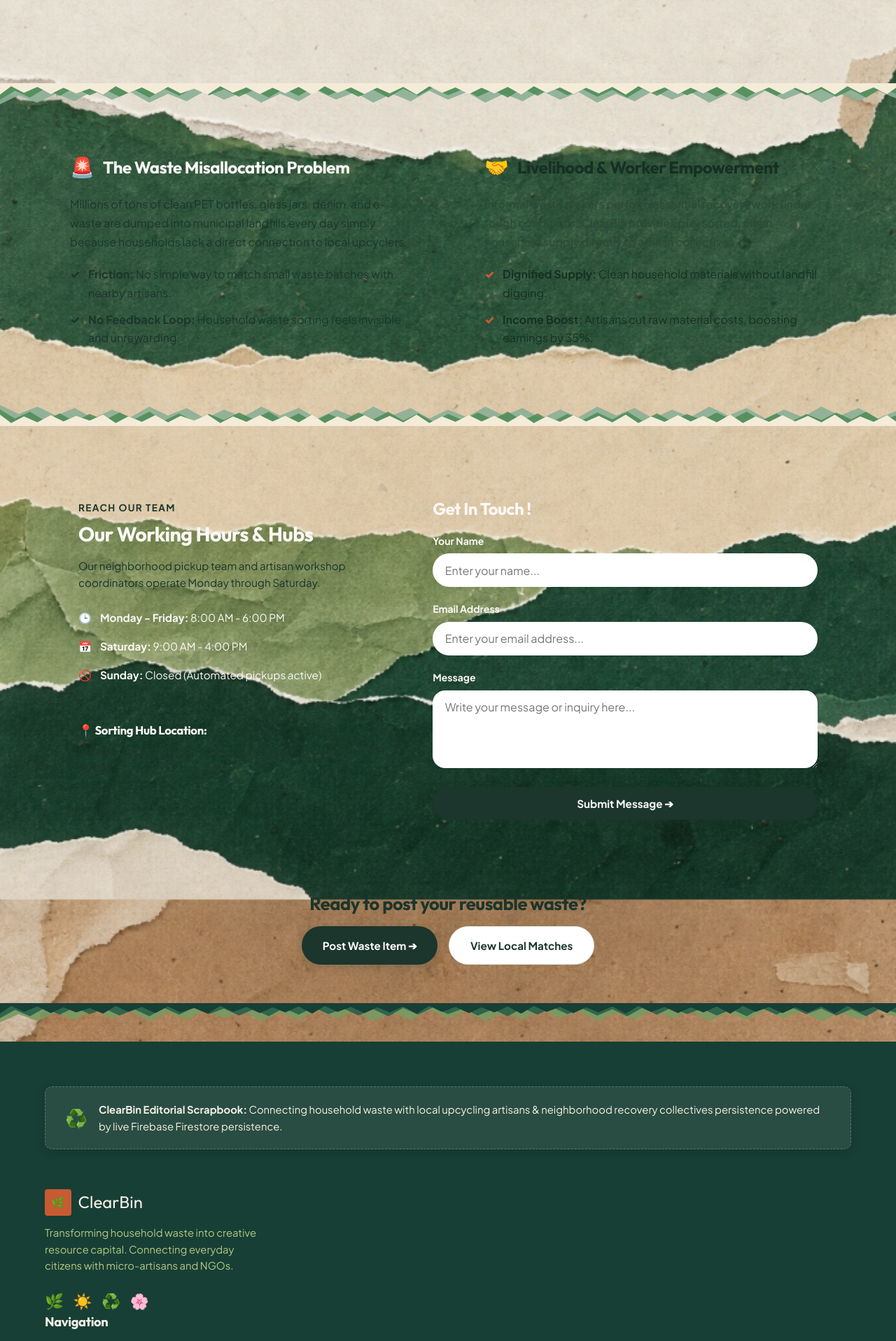
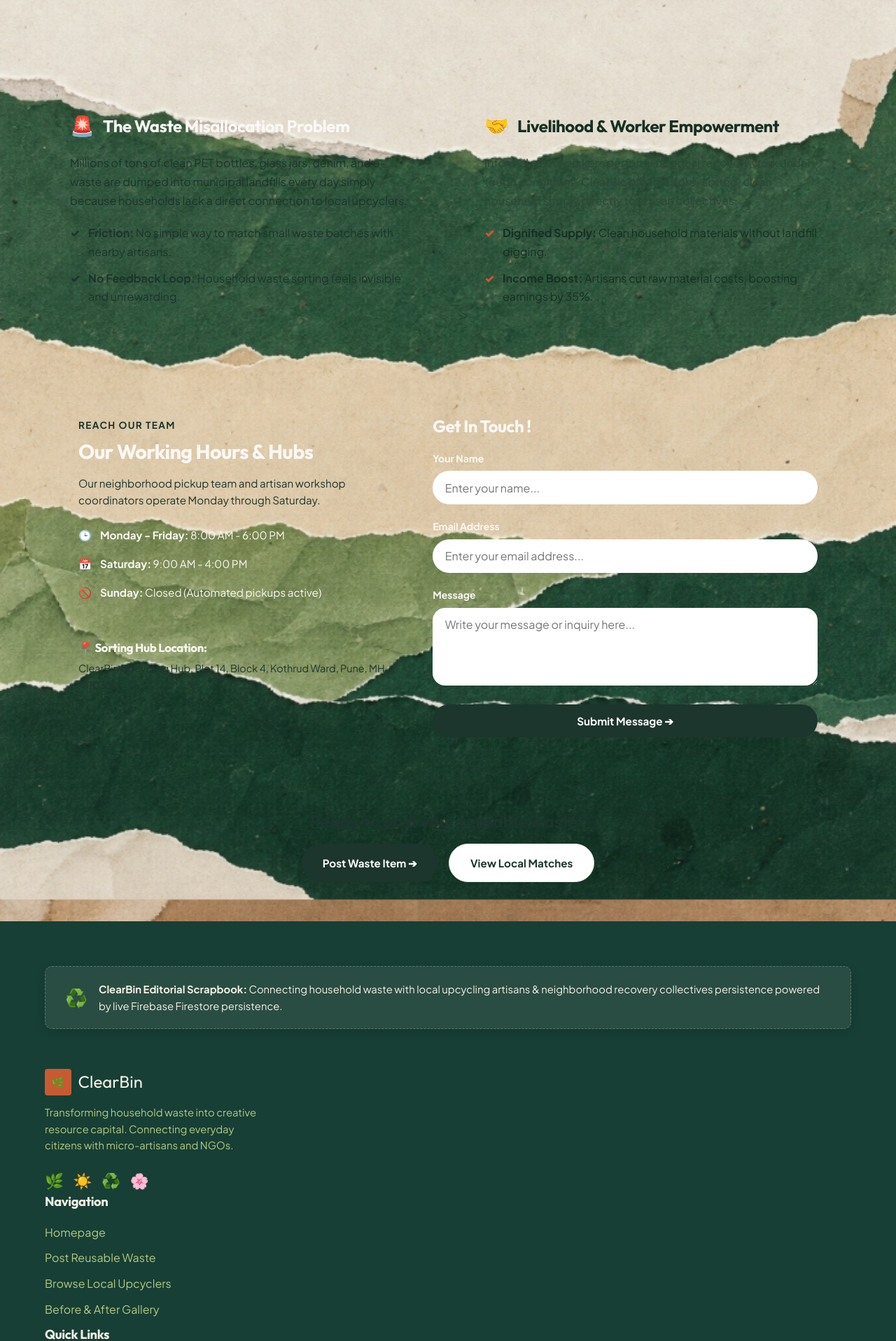
Before and after one commit to rashmikoli3003-sketch/ClearBin, a React (Vite) app: page /about in a window 1280 px wide. Shown: the part 636-2553 px from the top of the page at 70% size. Built offline with nearby package versions, Linux system fonts and the light colour scheme; no server answers; the database is empty.

Commit message:
Remove multi-layered green zigzag torn paper strip above footer and in About page

```diff
--- a/src/components/Footer.jsx
+++ b/src/components/Footer.jsx
@@ -1,12 +1,9 @@
 import React from 'react';
 import { Link } from 'react-router-dom';
-import { TornEdgeMultiLayerTop } from './TornEdge';
 
 export default function Footer() {
   return (
-    <>
-      <TornEdgeMultiLayerTop fillBack="#789B62" fillMid="#245C48" fillFront="#173F35" height={55} />
-      <footer className="footer" style={{ background: '#173F35', color: '#F5F0E6', padding: '4rem 0 2rem 0', position: 'relative', overflow: 'hidden' }}>
+    <footer className="footer" style={{ background: '#173F35', color: '#F5F0E6', padding: '4rem 0 2rem 0', position: 'relative', overflow: 'hidden' }}>
         {/* Semi-transparent CLEARBIN Background Watermark */}
         <div style={{ position: 'absolute', bottom: '-20px', right: '-30px', fontSize: '10rem', fontFamily: 'var(--font-heading)', opacity: 0.04, color: '#FFFDF7', pointerEvents: 'none', select: 'none', fontWeight: '900', lineHeight: 1 }}>
           CLEARBIN
@@ -95,6 +92,5 @@ export default function Footer() {
           </div>
         </div>
       </footer>
-    </>
   );
 }
--- a/src/pages/About.jsx
+++ b/src/pages/About.jsx
@@ -1,7 +1,6 @@
 import React, { useState } from 'react';
 import { Link } from 'react-router-dom';
 import { useApp } from '../context/AppContext';
-import { TornEdgeMultiLayerTop, TornEdgeMultiLayerBottom } from '../components/TornEdge';
 import { useScrollReveal } from '../hooks/useScrollReveal';
 import { PaperSheet } from '../components/Scrapbook/PaperSheet';
 import { PaperClip, WashiTape } from '../components/Scrapbook/Fasteners';
@@ -70,7 +69,6 @@ export default function About() {
       </div>
 
       {/* 2. Problem Statement & Mission Cards on Multi-Layered Torn Parchment */}
-      <TornEdgeMultiLayerTop fillBack="#8BB096" fillMid="#4D8B55" fillFront="#F4ECD8" height={60} />
       <section className="parchment-section">
         <div className="container reveal-on-scroll">
           <div style={{ display: 'grid', gridTemplateColumns: 'repeat(auto-fit, minmax(320px, 1fr))', gap: '2rem', marginBottom: '1rem' }}>
@@ -118,7 +116,6 @@ export default function About() {
           </div>
         </div>
       </section>
-      <TornEdgeMultiLayerBottom fillBack="#8BB096" fillMid="#4D8B55" fillFront="#F4ECD8" height={60} />
 
       {/* 3. Two-Column "Get In Touch" Contact Form Section */}
       <div className="container reveal-on-scroll" style={{ padding: '3.5rem 1.5rem' }}>
```
